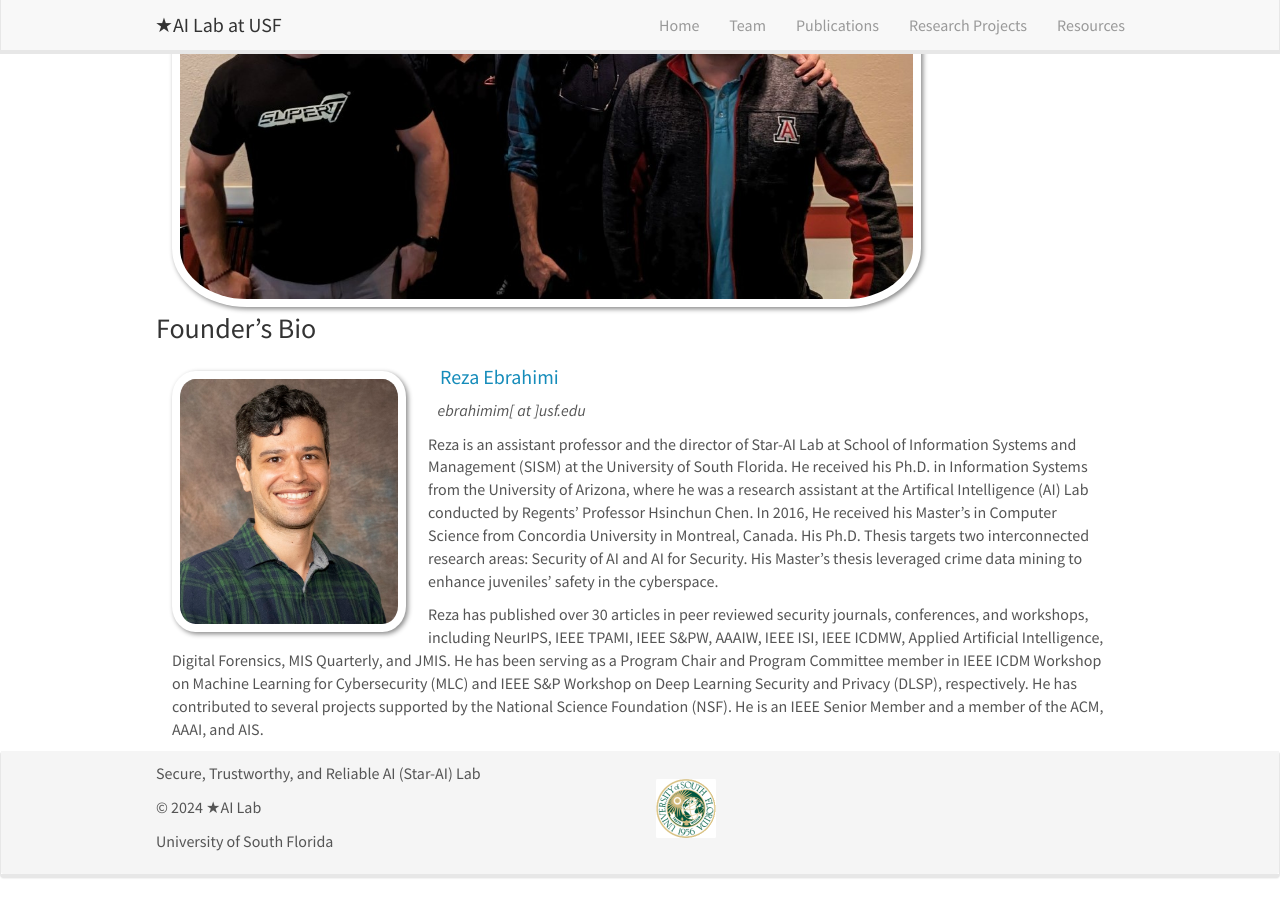
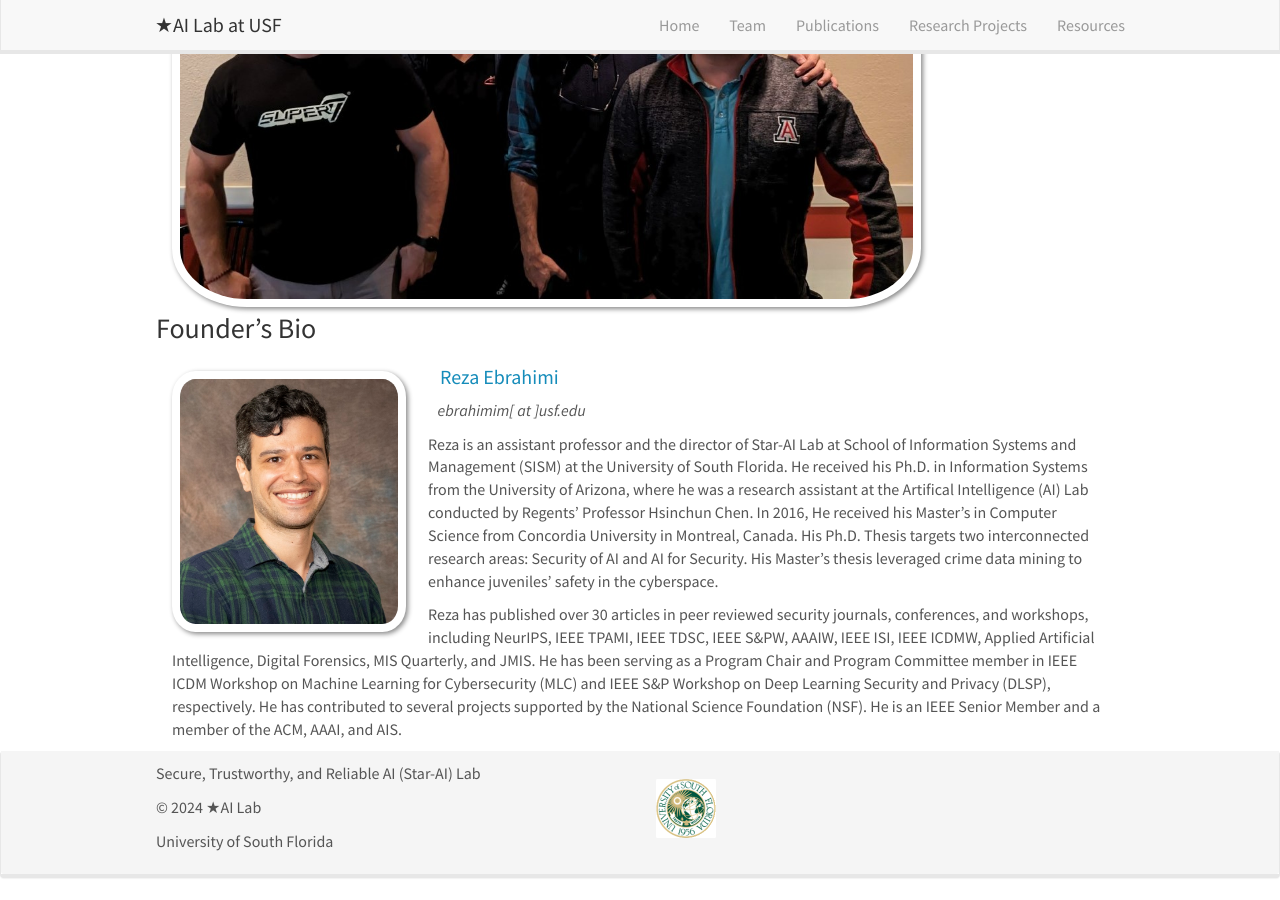
Before and after one commit to star-ailab/star-ailab.github.io, a Jekyll site: the page built from _pages/team.md, in a window 1280 px wide and 900 px high, scrolled down 1252 px. Built offline with Jekyll 4.4.1, drawn with Linux system fonts in a browser that asks for light colours; nearby versions of some CDN libraries.

Commit message:
Update team.md

```diff
--- a/_pages/team.md
+++ b/_pages/team.md
@@ -261,6 +261,6 @@
   <i>&nbsp;&nbsp; ebrahimim[ at ]usf.edu</i>
   <!--<p>&nbsp;&nbsp; Reza is an assistant professor and the director of Star-AI Lab at School of Information Systems and <br>&nbsp;&nbsp; Management (SISM) at the University of South Florida. He received his Ph.D. in Information Systems from <br>&nbsp;&nbsp; the University of Arizona, where he was a research assistant at the Artifical Intelligence (AI) Lab conducted <br>&nbsp;&nbsp; by Regents’ Professor Hsinchun Chen. In 2016, He received his Master's in Computer Science from <br>&nbsp;&nbsp; Concordia University in Montreal, Canada. His Ph.D. Thesis targets two interconnected research areas: <br>&nbsp;&nbsp; Security of AI and AI for Security. His Master's thesis leveraged crime data mining to enhance juveniles' <br>&nbsp;&nbsp; safety in the cyberspace.</p>-->
   <p>Reza is an assistant professor and the director of Star-AI Lab at School of Information Systems and Management (SISM) at the University of South Florida. He received his Ph.D. in Information Systems from the University of Arizona, where he was a research assistant at the Artifical Intelligence (AI) Lab conducted by Regents’ Professor Hsinchun Chen. In 2016, He received his Master's in Computer Science from Concordia University in Montreal, Canada. His Ph.D. Thesis targets two interconnected research areas: Security of AI and AI for Security. His Master's thesis leveraged crime data mining to enhance juveniles' safety in the cyberspace.</p>
-  <p>Reza has published over 30 articles in peer reviewed security journals, conferences, and workshops, including NeurIPS, IEEE TPAMI, IEEE S&PW, AAAIW, IEEE ISI, IEEE ICDMW, Applied Artificial Intelligence, Digital Forensics, MIS Quarterly, and JMIS. He has been serving as a Program Chair and Program Committee member in IEEE ICDM Workshop on Machine Learning for Cybersecurity (MLC) and IEEE S&P Workshop on Deep Learning Security and Privacy (DLSP), respectively. He has contributed to several projects supported by the National Science Foundation (NSF). He is an IEEE Senior Member and a member of the ACM, AAAI, and AIS.</p>
+  <p>Reza has published over 30 articles in peer reviewed security journals, conferences, and workshops, including NeurIPS, IEEE TPAMI, IEEE TDSC, IEEE S&PW, AAAIW, IEEE ISI, IEEE ICDMW, Applied Artificial Intelligence, Digital Forensics, MIS Quarterly, and JMIS. He has been serving as a Program Chair and Program Committee member in IEEE ICDM Workshop on Machine Learning for Cybersecurity (MLC) and IEEE S&P Workshop on Deep Learning Security and Privacy (DLSP), respectively. He has contributed to several projects supported by the National Science Foundation (NSF). He is an IEEE Senior Member and a member of the ACM, AAAI, and AIS.</p>
 
 </div>
```
